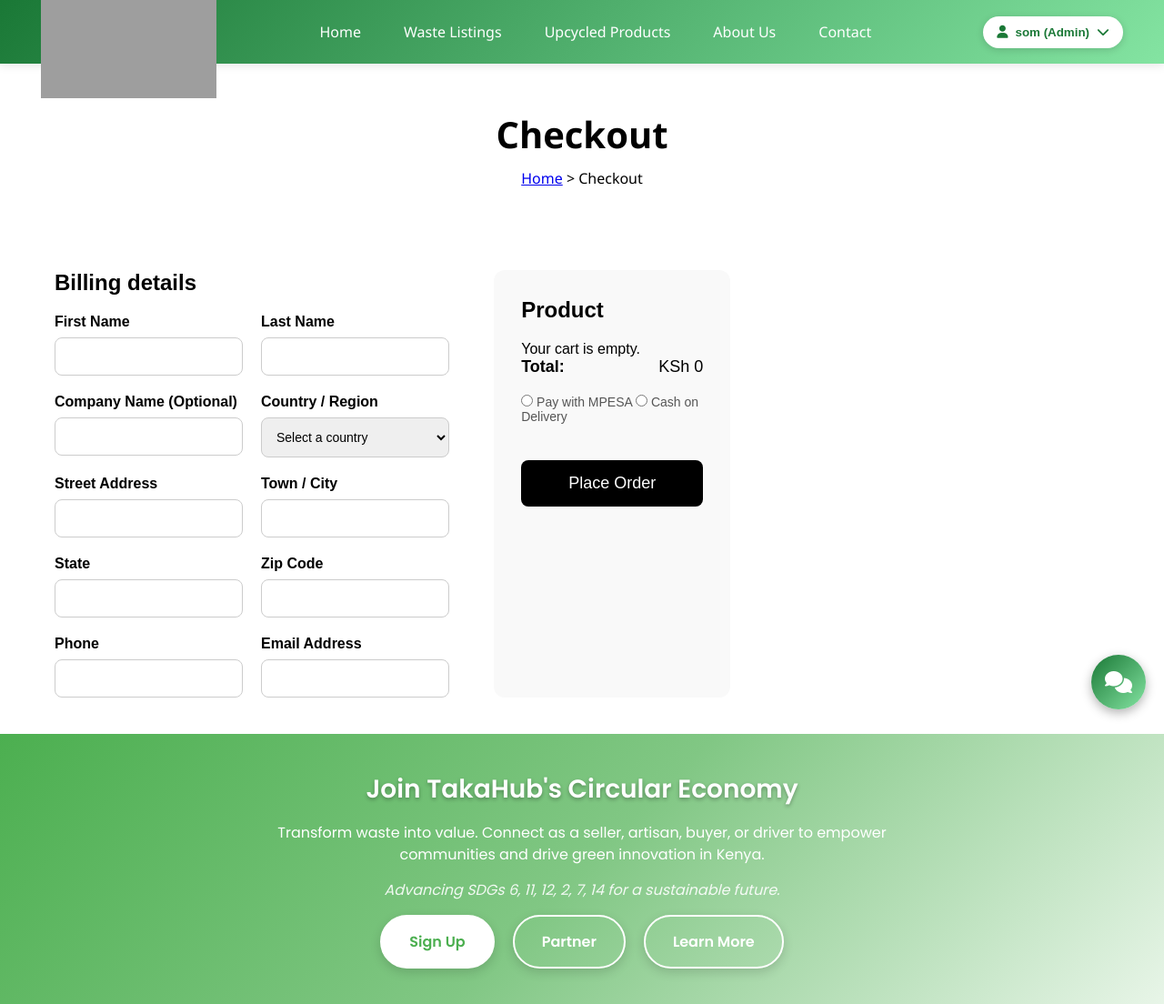
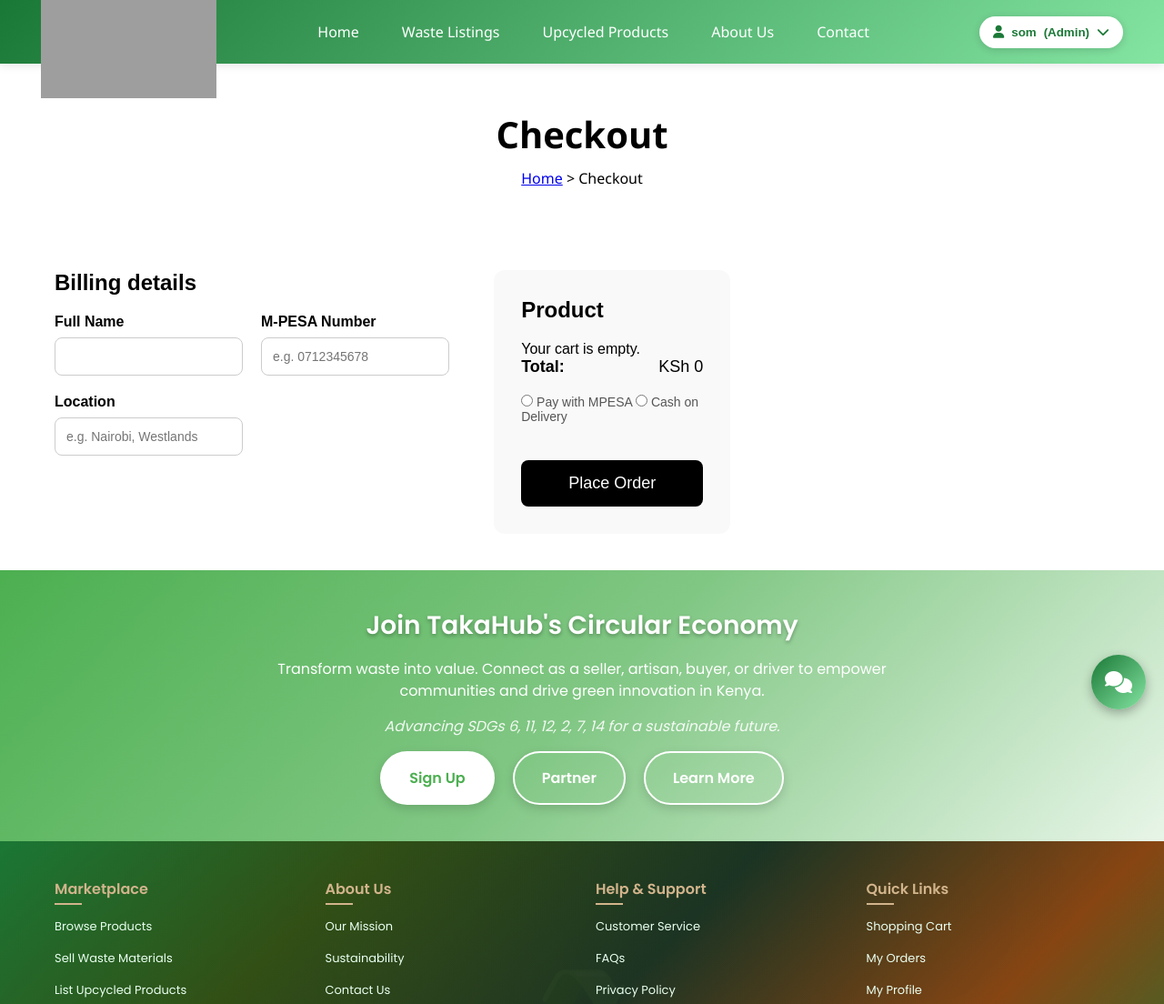
Before and after one commit to Stepho-hub/TakaHub-webapp, a Django app: page /checkout/ in a window 1280 px wide. Shown: the top 1104 px of the page at 91% size. Run offline with Django 5.2, Linux system fonts and the light colour scheme; a user stored in the database is signed in; data comes from the database, SQL or seed files in the repository; both versions use the stored data as it was after the commit; grey boxes are pictures that could not be loaded.

Commit message:
payment updates

```diff
--- a/waste_marketplace/marketplace/templates/admin_dashboard.html
+++ b/waste_marketplace/marketplace/templates/admin_dashboard.html
@@ -619,6 +619,7 @@
                         </div>
 
                         <div class="product-actions">
+                            <a href="{% url 'upcycled_product_details' product.slug %}" class="approve-btn" style="background: linear-gradient(135deg, #007bff 0%, #0056b3 100%); color: white; text-decoration: none;">👁️ View</a>
                             <form method="post" action="{% url 'approve_product' 'upcycledproduct' product.id %}" style="display: inline;">
                                 {% csrf_token %}
                                 <button type="submit" class="approve-btn">✅ Approve</button>
--- a/waste_marketplace/marketplace/templates/checkout.html
+++ b/waste_marketplace/marketplace/templates/checkout.html
@@ -25,47 +25,16 @@
                 <form id="checkout-form" action="{% url 'place_order' %}" method="POST" class="billing-form">
                     {% csrf_token %}
                     <div class="form-group">
-                        <label for="first-name">First Name</label>
-                        <input type="text" id="first-name" name="first_name" required>
+                        <label for="full-name">Full Name</label>
+                        <input type="text" id="full-name" name="full_name" required>
                     </div>
                     <div class="form-group">
-                        <label for="last-name">Last Name</label>
-                        <input type="text" id="last-name" name="last_name" required>
+                        <label for="phone">M-PESA Number</label>
+                        <input type="text" id="phone" name="phone" placeholder="e.g. 0712345678" required>
                     </div>
                     <div class="form-group">
-                        <label for="company">Company Name (Optional)</label>
-                        <input type="text" id="company" name="company">
-                    </div>
-                    <div class="form-group">
-                        <label for="country">Country / Region</label>
-                        <select id="country" name="country" required>
-                            <option value="">Select a country</option>
-                            <option value="kenya">Kenya</option>
-                        </select>
-                    </div>
-                    <div class="form-group">
-                        <label for="street-address">Street Address</label>
-                        <input type="text" id="street-address" name="street_address" required>
-                    </div>
-                    <div class="form-group">
-                        <label for="town-city">Town / City</label>
-                        <input type="text" id="town-city" name="city" required>
-                    </div>
-                    <div class="form-group">
-                        <label for="state">State</label>
-                        <input type="text" id="state" name="state" required>
-                    </div>
-                    <div class="form-group">
-                        <label for="zip">Zip Code</label>
-                        <input type="text" id="zip" name="zip" required>
-                    </div>
-                    <div class="form-group">
-                        <label for="phone">Phone</label>
-                        <input type="text" id="phone" name="phone" required>
-                    </div>
-                    <div class="form-group">
-                        <label for="email">Email Address</label>
-                        <input type="email" id="email" name="email" required>
+                        <label for="location">Location</label>
+                        <input type="text" id="location" name="location" placeholder="e.g. Nairobi, Westlands" required>
                     </div>
 
                     </div>
--- a/waste_marketplace/marketplace/templates/header.html
+++ b/waste_marketplace/marketplace/templates/header.html
@@ -118,8 +118,14 @@
             box-shadow: 0 4px 12px rgba(0,0,0,0.2);
         }
 
+        .account-dropdown.active .account-btn {
+            background: #E9FFF0;
+            box-shadow: 0 4px 12px rgba(0,0,0,0.2);
+        }
+
         .account-btn i {
             font-size: 14px;
+            flex-shrink: 0;
         }
 
         .dropdown-content {
@@ -275,33 +298,34 @@
         </ul>
 
         <div class="account-dropdown">
-            <button class="account-btn">
+            <button class="account-btn" onclick="toggleDropdown()">
                 <i class="fas fa-user"></i>
                 {% if user.is_authenticated %}
-                    {{ user.name|default:user.get_full_name|default:user.username }} ({{ user.get_role_display }})
+                    <span class="user-info">{{ user.name|default:user.get_full_name|default:user.username }}</span>
+                    <span class="user-role">({{ user.get_role_display }})</span>
                 {% else %}
                     Login
                 {% endif %}
-                <i class="fas fa-chevron-down"></i>
+                <i class="fas fa-chevron-down dropdown-arrow"></i>
             </button>
-            <div class="dropdown-content">
+            <div class="dropdown-content" id="accountDropdown">
                 {% if user.is_authenticated %}
                     {% if user.role == 'buyer' %}
-                        <a href="{% url 'my_orders' %}">My Orders</a>
-                        <a href="/cart/">My Cart</a>
-                        <a href="{% url 'buyer_profile' %}">My Profile</a>
+                        <a href="{% url 'my_orders' %}">📦 My Orders</a>
+                        <a href="/cart/">🛒 My Cart</a>
+                        <a href="{% url 'buyer_profile' %}">👤 My Profile</a>
                     {% elif user.role == 'artisan' %}
-                        <a href="{% url 'listed_products' %}">My Upcycled Products</a>
-                        <a href="{% url 'product_listing' %}">Add New Product</a>
-                        <a href="{% url 'artisan_profile' %}">My Profile</a>
+                        <a href="{% url 'listed_products' %}">🎨 My Upcycled Products</a>
+                        <a href="{% url 'product_listing' %}">➕ Add New Product</a>
+                        <a href="{% url 'artisan_profile' %}">👤 My Profile</a>
                     {% elif user.role == 'waste_seller' %}
-                        <a href="{% url 'add_waste_listing' %}">Add Waste Listing</a>
-                        <a href="{% url 'waste_seller_listed_waste' %}">My Waste Listings</a>
-                        <a href="{% url 'waste_seller_profile' %}">My Profile</a>
+                        <a href="{% url 'add_waste_listing' %}">➕ Add Waste Listing</a>
+                        <a href="{% url 'waste_seller_listed_waste' %}">📋 My Waste Listings</a>
+                        <a href="{% url 'waste_seller_profile' %}">👤 My Profile</a>
                     {% elif user.role == 'driver' %}
-                        <a href="{% url 'driver_dashboard' %}">My Deliveries</a>
-                        <a href="{% url 'delivery_history' %}">Delivery Schedule</a>
-                        <a href="{% url 'driver_profile' %}">My Profile</a>
+                        <a href="{% url 'driver_dashboard' %}">🚚 My Deliveries</a>
+                        <a href="{% url 'delivery_history' %}">📅 Delivery Schedule</a>
+                        <a href="{% url 'driver_profile' %}">👤 My Profile</a>
                     {% elif user.role == 'admin' %}
                         <a href="{% url 'admin_dashboard' %}">📊 Admin Dashboard</a>
                         <a href="{% url 'admin_user_management' %}">👥 User Management</a>
@@ -489,6 +513,20 @@
         widget.classList.toggle('active');
     }
 
+    function toggleDropdown() {
+        const dropdown = document.querySelector('.account-dropdown');
+        dropdown.classList.toggle('active');
+    }
+
+    // Close dropdown when clicking outside
+    document.addEventListener('click', function(event) {
+        const dropdown = document.querySelector('.account-dropdown');
+        const accountBtn = document.querySelector('.account-btn');
+        if (!dropdown.contains(event.target)) {
+            dropdown.classList.remove('active');
+        }
+    });
+
     // Close widget when clicking outside
     document.addEventListener('click', function(event) {
         const widget = document.querySelector('.communication-widget');
--- a/waste_marketplace/marketplace/templates/waste_seller_listed_waste.html
+++ b/waste_marketplace/marketplace/templates/waste_seller_listed_waste.html
@@ -177,7 +177,11 @@
 <div class="products-grid">
     {% for waste_item in page_obj %}
         <div class="product-card">
-            <img src="{{ waste_item.images.url }}" alt="{{ waste_item.material_name }}">
+            {% if waste_item.images %}
+                <img src="{{ waste_item.images.url }}" alt="{{ waste_item.material_name }}">
+            {% else %}
+                <img src="{% static 'images/mixed_scrap.png' %}" alt="{{ waste_item.material_name }}">
+            {% endif %}
             <h3>{{ waste_item.material_name }}</h3>
             <p><strong>KSh {{ waste_item.price }}</strong></p>
             <p>Quantity: {{ waste_item.quantity }} KGS</p>
--- a/waste_marketplace/marketplace/views.py
+++ b/waste_marketplace/marketplace/views.py
@@ -267,7 +267,11 @@ def buyer_profile(request):
 
 
 def upcycled_product_details(request, slug):
-    product = get_object_or_404(UpcycledProduct, slug=slug, approval_status=True)
+    # Allow admins to view pending products, regular users can only see approved ones
+    if request.user.is_authenticated and request.user.role == 'admin':
+        product = get_object_or_404(UpcycledProduct, slug=slug)
+    else:
+        product = get_object_or_404(UpcycledProduct, slug=slug, approval_status=True)
     return render(request, 'upcycled_product_details.html', {'product': product})
 
 
@@ -449,74 +453,111 @@ def initiate_payment(request):
     post_data = request.POST
     user = request.user
 
+    print(f"Initiating payment for user: {user.username}")
+
     # 1) Gather cart
     cart_items = CartItem.objects.filter(buyer=user)
     if not cart_items.exists():
+        print("❌ Cart is empty")
         return redirect_with_message("Your cart is empty.")
 
     subtotal = sum(item.subtotal() for item in cart_items)
+    print(f"Cart subtotal: {subtotal}")
 
     # 2) Pre-create Order (Pending)
-    order = Order.objects.create(
-        buyer=user,
-        first_name=post_data.get("first_name"),
-        last_name=post_data.get("last_name"),
-        company=post_data.get("company"),
-        country=post_data.get("country"),
-        street_address=post_data.get("street_address"),
-        city=post_data.get("city"),
-        state=post_data.get("state"),
-        zip_code=post_data.get("zip"),
-        phone=post_data.get("phone"),
-        email=post_data.get("email"),
-        payment_method='mpesa',
-        total_amount=Decimal(subtotal),
-        payment_status='pending',
-        delivery_status='ready',
-        checkout_request_id='',  # Will update after STK Push
-    )
+    try:
+        order = Order.objects.create(
+            buyer=user,
+            first_name=post_data.get("first_name"),
+            last_name=post_data.get("last_name"),
+            company=post_data.get("company"),
+            country=post_data.get("country"),
+            street_address=post_data.get("street_address"),
+            city=post_data.get("city"),
+            state=post_data.get("state"),
+            zip_code=post_data.get("zip"),
+            phone=post_data.get("phone"),
+            email=post_data.get("email"),
+            payment_method='mpesa',
+            total_amount=Decimal(subtotal),
+            payment_status='pending',
+            delivery_status='ready',
+            checkout_request_id='',  # Will update after STK Push
+        )
+        print(f"✅ Created order {order.id}")
+    except Exception as e:
+        print(f"❌ Failed to create order: {e}")
+        return redirect_with_message("Failed to create order.")
 
     # 3) Create its OrderItems
-    for item in cart_items:
-        OrderItem.objects.create(
-            order=order,
-            content_type=item.content_type,
-            object_id=item.object_id,
-            quantity=item.quantity,
-            price=item.item.price
-        )
+    try:
+        for item in cart_items:
+            OrderItem.objects.create(
+                order=order,
+                content_type=item.content_type,
+                object_id=item.object_id,
+                quantity=item.quantity,
+                price=item.item.price
+            )
+        print(f"✅ Created {cart_items.count()} order items")
+    except Exception as e:
+        print(f"❌ Failed to create order items: {e}")
+        order.delete()  # Clean up
+        return redirect_with_message("Failed to process cart items.")
 
     # 4) Save pending order ID in session
     request.session['pending_order_id'] = order.id
 
-    # 5) Initiate MPESA STK Push
-    phone_number = post_data.get("phone")  # Assuming phone is in format 254XXXXXXXXX
-    if not phone_number.startswith('254'):
-        phone_number = '254' + phone_number[1:] if phone_number.startswith('0') else phone_number
+    # 5) Initiate STK Push for MPESA payment
+    phone_number = post_data.get("phone")
+    if not phone_number:
+        print("❌ Phone number required for MPESA payment")
+        order.delete()
+        return redirect_with_message("Phone number is required for MPESA payment.")
 
-    amount = int(subtotal)  # MPESA expects integer
+    # Ensure phone number starts with 254
+    if phone_number.startswith('0'):
+        phone_number = '254' + phone_number[1:]
+    elif not phone_number.startswith('254'):
+        phone_number = '254' + phone_number
 
-    # MPESA credentials (placeholders - replace with actual)
-    consumer_key = getattr(settings, 'MPESA_CONSUMER_KEY', 'your_consumer_key')
-    consumer_secret = getattr(settings, 'MPESA_CONSUMER_SECRET', 'your_consumer_secret')
-    shortcode = getattr(settings, 'MPESA_SHORTCODE', '174379')
-    passkey = getattr(settings, 'MPESA_PASSKEY', 'your_passkey')
+    # Get MPESA credentials from settings
+    consumer_key = getattr(settings, 'MPESA_CONSUMER_KEY', '')
+    consumer_secret = getattr(settings, 'MPESA_CONSUMER_SECRET', '')
+    shortcode = getattr(settings, 'MPESA_SHORTCODE', '')
+    passkey = getattr(settings, 'MPESA_PASSKEY', '')
+
+    if not all([consumer_key, consumer_secret, shortcode, passkey]):
+        print("❌ MPESA credentials not configured")
+        order.delete()
+        return redirect_with_message("Payment system not configured.")
 
     # Get access token
     access_token = get_mpesa_access_token(consumer_key, consumer_secret)
     if not access_token:
-        return redirect_with_message("Payment initialization failed.")
+        print("❌ Failed to get MPESA access token")
+        order.delete()
+        return redirect_with_message("Failed to connect to payment system.")
 
     # Initiate STK Push
-    stk_push_response = initiate_stk_push(access_token, shortcode, passkey, phone_number, amount, f"TTS_{order.id}")
-    if stk_push_response and stk_push_response.get('ResponseCode') == '0':
-        # STK Push initiated successfully
-        order.checkout_request_id = stk_push_response['CheckoutRequestID']
+    account_reference = f"TTS_{order.id}"
+    stk_response = initiate_stk_push(access_token, shortcode, passkey, phone_number, str(int(subtotal)), account_reference)
+
+    if stk_response and 'CheckoutRequestID' in stk_response:
+        order.checkout_request_id = stk_response['CheckoutRequestID']
         order.save()
-        request.session['checkout_request_id'] = stk_push_response['CheckoutRequestID']
-        return redirect('payment_waiting')  # Redirect to a waiting page
+        print(f"✅ STK Push initiated - CheckoutRequestID: {order.checkout_request_id}")
     else:
+        print(f"❌ STK Push failed: {stk_response}")
+        order.delete()
         return redirect_with_message("Failed to initiate payment. Please try again.")
+
+    request.session['checkout_request_id'] = order.checkout_request_id
+    request.session['total_amount'] = str(subtotal)  # Store amount for template
+
+    print(f"✅ Payment initiated - Order: {order.id}, Amount: {subtotal}, CheckoutRequestID: {order.checkout_request_id}")
+
+    return redirect('payment_waiting')  # Redirect to a waiting page with STK Push instructions
 
 
 def get_mpesa_access_token(consumer_key, consumer_secret):
@@ -557,40 +598,92 @@ def initiate_stk_push(access_token, shortcode, passkey, phone_number, amount, ac
 
 @login_required
 def payment_waiting(request):
-    return render(request, 'payment_waiting.html')
+    # Get the checkout request ID and amount from session
+    checkout_request_id = request.session.get('checkout_request_id')
+    total_amount = request.session.get('total_amount')
+
+    if not checkout_request_id:
+        messages.error(request, "No active payment session found.")
+        return redirect('cart')
+
+    context = {
+        'checkout_request_id': checkout_request_id,
+        'total_amount': total_amount,
+        'debug': settings.DEBUG  # Only show debug info in development
+    }
+
+    return render(request, 'payment_waiting.html', context)
 
 
 @csrf_exempt
 def mpesa_callback(request):
     if request.method == 'POST':
-        data = json.loads(request.body)
-        # Process the callback data
-        stk_callback = data.get('Body', {}).get('stkCallback', {})
-        checkout_request_id = stk_callback.get('CheckoutRequestID')
-        result_code = stk_callback.get('ResultCode')
+        try:
+            data = json.loads(request.body)
+            print(f"MPESA Callback received: {json.dumps(data, indent=2)}")
 
-        if result_code == 0:
-            # Payment successful
-            callback_metadata = stk_callback.get('CallbackMetadata', {}).get('Item', [])
-            transaction_id = None
-            for item in callback_metadata:
-                if item['Name'] == 'MpesaReceiptNumber':
-                    transaction_id = item['Value']
-                    break
+            # Process C2B callback data (different from STK Push)
+            transaction_type = data.get('TransactionType')
+            trans_id = data.get('TransID')
+            trans_time = data.get('TransTime')
+            trans_amount = data.get('TransAmount')
+            business_short_code = data.get('BusinessShortCode')
+            bill_ref_number = data.get('BillRefNumber')  # This should match our TTS_{order.id}
+            invoice_number = data.get('InvoiceNumber')
+            org_account_balance = data.get('OrgAccountBalance')
+            third_party_trans_id = data.get('ThirdPartyTransID')
+            msisdn = data.get('MSISDN')
+            first_name = data.get('FirstName')
+            middle_name = data.get('MiddleName')
+            last_name = data.get('LastName')
 
-            # Find the order by checkout_request_id
-            try:
-                order = Order.objects.get(checkout_request_id=checkout_request_id)
-                order.payment_status = 'paid'
-                order.save()
-                # Clear cart for the buyer
-                CartItem.objects.filter(buyer=order.buyer).delete()
-            except Order.DoesNotExist:
-                pass  # Handle error
+            print(f"Processing payment - BillRef: {bill_ref_number}, Amount: {trans_amount}")
 
-        return HttpResponse('Callback received')
+            # Extract order ID from BillRefNumber (format: TTS_{order_id})
+            if bill_ref_number and bill_ref_number.startswith('TTS_'):
+                order_id = bill_ref_number.replace('TTS_', '')
+                print(f"Extracted order ID: {order_id}")
+
+                try:
+                    order = Order.objects.get(id=order_id)
+                    print(f"Found order {order_id}, expected amount: {order.total_amount}")
+
+                    # Verify amount matches (allow small floating point differences)
+                    expected_amount = float(order.total_amount)
+                    received_amount = float(trans_amount)
+
+                    if abs(expected_amount - received_amount) < 0.01:  # Allow 1 cent difference
+                        order.payment_status = 'paid'
+                        order.save()
+                        # Clear cart for the buyer
+                        CartItem.objects.filter(buyer=order.buyer).delete()
+                        print(f"✅ Payment confirmed for order {order_id}, amount: {trans_amount}")
+                        return HttpResponse('Payment processed successfully')
+                    else:
+                        print(f"❌ Amount mismatch for order {order_id}: expected {expected_amount}, got {received_amount}")
+                        return HttpResponse('Amount mismatch')
+
+                except Order.DoesNotExist:
+                    print(f"❌ Order not found: {order_id}")
+                    return HttpResponse('Order not found')
+                except Exception as e:
+                    print(f"❌ Error processing payment: {e}")
+                    return HttpResponse('Processing error')
+            else:
+                print(f"❌ Invalid BillRefNumber format: {bill_ref_number}")
+                return HttpResponse('Invalid reference')
+
+        except json.JSONDecodeError as e:
+            print(f"❌ Invalid JSON in callback: {e}")
+            return HttpResponse('Invalid JSON')
+        except Exception as e:
+            print(f"❌ Unexpected error in callback: {e}")
+            return HttpResponse('Unexpected error')
+
+    return HttpResponse('Callback received')
 
 def redirect_with_message(message):
+    print(f"Redirecting with message: {message}")
     return HttpResponse(f"""
         <html>
             <head>
@@ -617,11 +710,12 @@ def redirect_with_message(message):
                         box-shadow: 0 0 10px rgba(0,0,0,0.1);
                         font-size: 18px;
                         color: #333;
+                        text-align: center;
                     }}
                 </style>
             </head>
             <body>
-                <div class="message">{message} Redirecting to homepage...</div>
+                <div class="message">{message}<br><small>Redirecting to homepage...</small></div>
             </body>
         </html>
     """)
@@ -629,25 +723,46 @@ def redirect_with_message(message):
 @csrf_exempt
 def payment_success(request):
     tran_id = request.POST.get('tran_id') or request.GET.get('tran_id')
+    print(f"Payment success called with tran_id: {tran_id}")
+
     if not tran_id or not tran_id.startswith("TTS_"):
+        print("❌ Invalid transaction ID format")
         return redirect_with_message("❌ Invalid transaction ID.")
 
     order_id = tran_id.replace("TTS_", "")
-    order = get_object_or_404(Order, id=order_id)
+    print(f"Processing payment success for order: {order_id}")
 
-    # Same steps as before
-    order.payment_status = 'paid'
-    order.save()
-    CartItem.objects.filter(buyer=order.buyer).delete()
+    try:
+        order = Order.objects.get(id=order_id)
+        print(f"Found order {order_id}, current status: {order.payment_status}")
 
-    return redirect_with_message("✅ Payment successful and order placed!")
+        if order.payment_status == 'paid':
+            print("⚠️ Order already marked as paid")
+            return redirect_with_message("✅ Order already confirmed!")
+
+        # Mark as paid and clear cart
+        order.payment_status = 'paid'
+        order.save()
+        CartItem.objects.filter(buyer=order.buyer).delete()
+
+        print(f"✅ Payment successful for order {order_id}")
+        return redirect_with_message("✅ Payment successful and order placed!")
+
+    except Order.DoesNotExist:
+        print(f"❌ Order {order_id} not found")
+        return redirect_with_message("❌ Order not found.")
+    except Exception as e:
+        print(f"❌ Error processing payment success: {e}")
+        return redirect_with_message("❌ Payment processing failed.")
 
 @csrf_exempt
 def payment_fail(request):
+    print("Payment failed callback received")
     return redirect_with_message("❌ Payment failed.")
 
 @csrf_exempt
 def payment_cancel(request):
+    print("Payment cancelled callback received")
     return redirect_with_message("⚠️ Payment canceled.")
 
 @csrf_exempt
--- a/waste_marketplace/waste_marketplace/settings.py
+++ b/waste_marketplace/waste_marketplace/settings.py
@@ -156,5 +156,6 @@ MEDIA_ROOT = os.path.join(BASE_DIR, 'media')
 # MPESA Settings
 MPESA_CONSUMER_KEY = 'your_mpesa_consumer_key'
 MPESA_CONSUMER_SECRET = 'your_mpesa_consumer_secret'
-MPESA_SHORTCODE = '174379'  # Test shortcode
+MPESA_SHORTCODE = '174379'  # Test shortcode (for C2B registration)
+MPESA_TILL_NUMBER = '7486326'  # Your till number for receiving payments
 MPESA_PASSKEY = 'your_mpesa_passkey'
```
Also changed, not shown: other parts of waste_marketplace/marketplace/templates/header.html (+25 -8 lines), waste_marketplace/marketplace/templates/payment_waiting.html (+35 -11 lines), waste_marketplace/db.sqlite3, waste_marketplace/media/upcycled_products/kraft_paper.webp (added), waste_marketplace/media/waste_images/kitchenrefuse.png (added).
